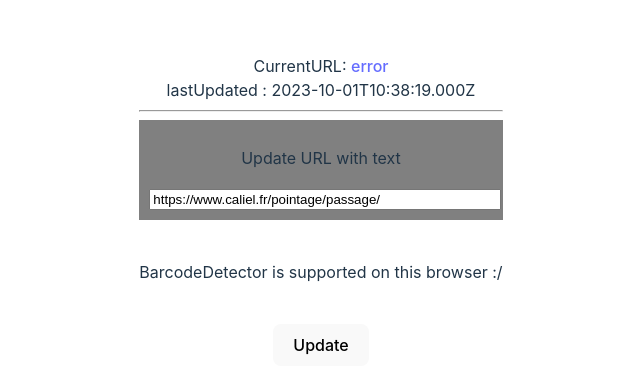
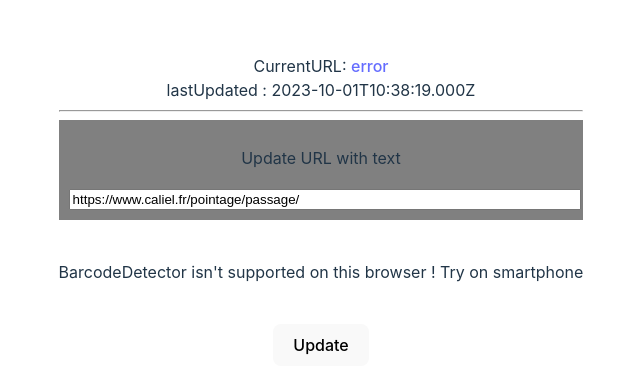
Before and after one commit to Its-Just-Nans/shared-qr-code, a Svelte app: page / in a window 1280 px wide. Shown: the part 190-582 px from the top of the page, without its empty margins (319-959 px from the left). Built offline with nearby package versions, Linux system fonts and the light colour scheme; no server answers.

Commit message:
fix: typo

```diff
--- a/src/App.svelte
+++ b/src/App.svelte
@@ -48,7 +48,7 @@
             <input type="file" bind:files on:input={() => {}} />
         </div>
     {:else}
-        <p>BarcodeDetector is supported on this browser :/</p>
+        <p>BarcodeDetector isn't supported on this browser ! Try on smartphone</p>
     {/if}
     <br />
     {#if showButton}
```
